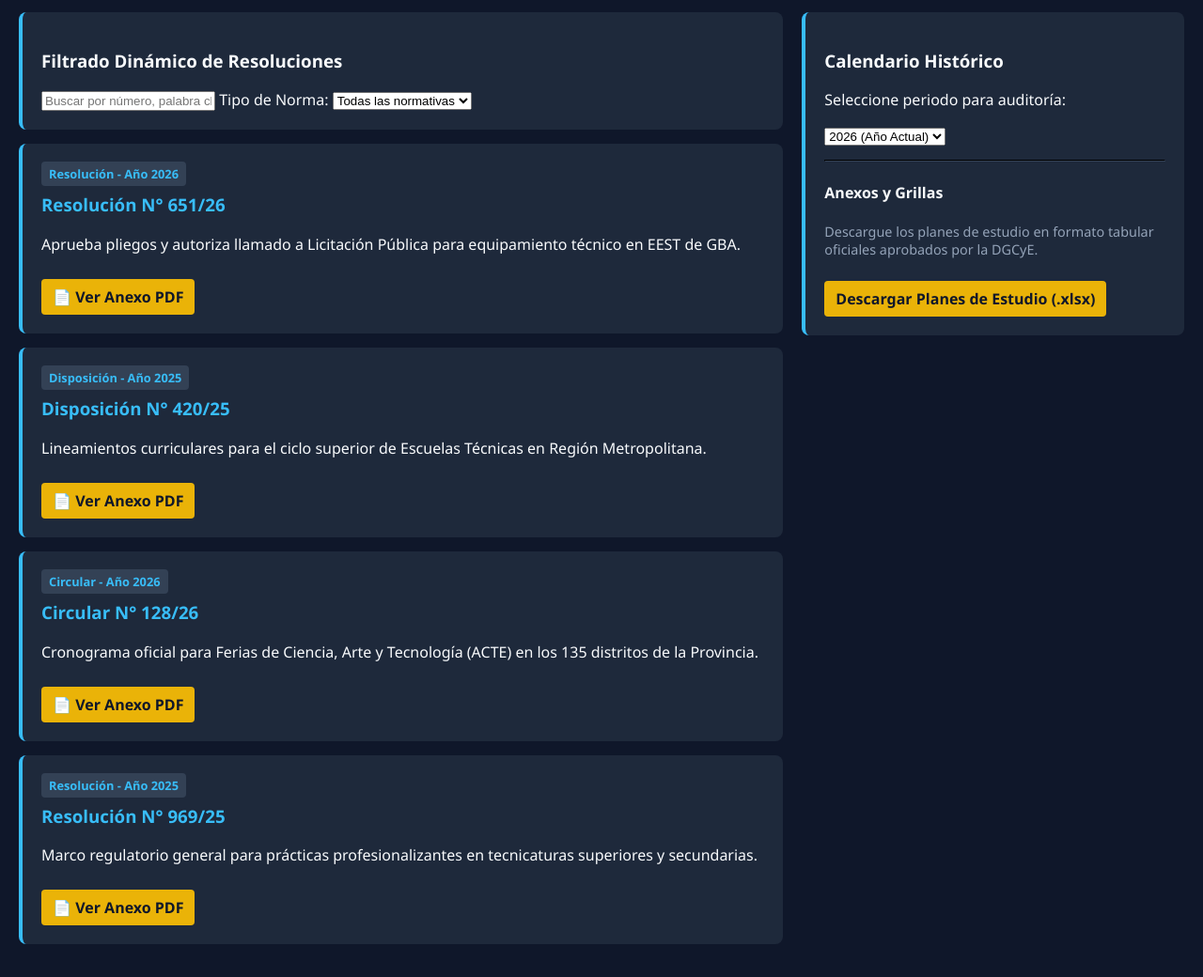
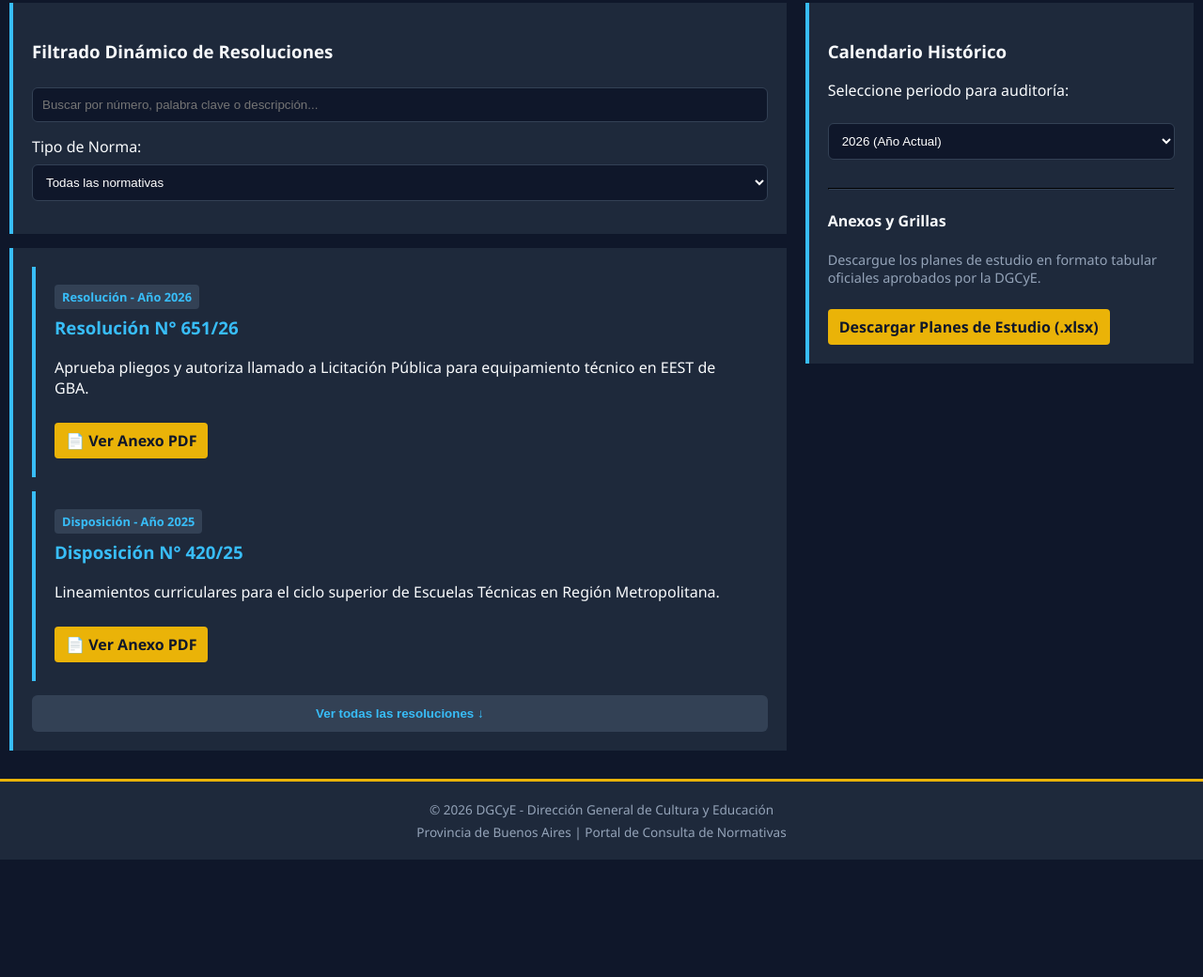
Before and after one commit to TomasOnesti/Actividad19, a plain HTML site: page index.html in a window 1280 px wide. Shown: the part 158-1198 px from the top of the page at 94% size. After the commit the page ends 1073 px from the top, so only its background shows below. Drawn offline with Linux system fonts and the light colour scheme.

Commit message:
cambios esteticos

```diff
--- a/css/estilo.css
+++ b/css/estilo.css
@@ -1,15 +1,23 @@
+
+* {
+    box-sizing: border-box;
+}
+
 body {
     font-family: 'Segoe UI', system-ui, sans-serif;
     background: #0f172a;
     color: #f8fafc;
     margin: 0;
-    padding: 20px;
+    min-height: 100vh;
+    display: flex;
+    flex-direction: column;
 }
+
+/* HEADER */
 
 header {
     background: #1e293b;
     padding: 20px;
-    border-radius: 8px;
     border-bottom: 4px solid #eab308;
     margin-bottom: 20px;
 }
@@ -20,21 +28,41 @@ h1 {
     color: #facc15;
 }
 
+/* DISTRIBUCIÓN PRINCIPAL */
+
 .grid-layout {
     display: grid;
     grid-template-columns: 2fr 1fr;
     gap: 20px;
+    padding: 10px;
+    flex: 1;
+    align-items: stretch;
+}
+
+/* PANEL DE RESOLUCIONES */
+
+.panel-resoluciones {
+    display: flex;
+    flex-direction: column;
+    min-height: 650px;
+    height: 100%;
+}
+
+.encabezado-filtros {
+    flex-shrink: 0;
 }
 
 .card {
     background: #1e293b;
     padding: 20px;
-    border-radius: 8px;
     margin-bottom: 15px;
     border-left: 4px solid #38bdf8;
 }
 
-input select {
+/* BUSCADOR Y SELECTORES */
+
+input,
+select {
     width: 100%;
     padding: 10px;
     margin-top: 8px;
@@ -43,8 +71,51 @@ input select {
     border: 1px solid #334155;
     background: #0f172a;
     color: #fff;
-    box-sizing: border-box;
 }
+
+/* LISTADO DE RESOLUCIONES */
+
+.contenedor-listado {
+    background: #1e293b;
+    border-left: 4px solid #38bdf8;
+    padding: 20px;
+}
+
+.contenedor-listado:not(.expandido) #contenedor-resultados > :nth-child(n+3) {
+    display: none;
+}
+
+/* BOTÓN EXPANDIR */
+
+.btn-expandir {
+    display: block;
+    width: 100%;
+    padding: 12px;
+    background: #334155;
+    color: #38bdf8;
+    border: none;
+    border-radius: 6px;
+    font-weight: bold;
+    cursor: pointer;
+    margin-top: 15px;
+}
+
+.btn-expandir:hover {
+    background: #475569;
+}
+
+/* COLUMNA LATERAL */
+
+.columna-lateral {
+    display: flex;
+    flex-direction: column;
+}
+
+.columna-lateral .card {
+    height: fit-content;
+}
+
+/* BADGES */
 
 .badge {
     background: #334155;
@@ -54,6 +125,8 @@ input select {
     font-size: 0.8rem;
     font-weight: bold;
 }
+
+/* DESCARGA */
 
 .btn-descarga {
     background: #eab308;
@@ -71,3 +144,41 @@ input select {
 .btn-descarga:hover {
     background: #ca8a04;
 }
+
+/* FOOTER */
+
+footer {
+    background: #1e293b;
+    border-top: 3px solid #eab308;
+    text-align: center;
+    padding: 15px;
+    margin-top: 20px;
+
+    color: #94a3b8;
+    font-size: 0.85rem;
+}
+
+footer p {
+    margin: 5px;
+}
+
+/* RESPONSIVE */
+
+@media (max-width: 768px) {
+
+    .grid-layout {
+        grid-template-columns: 1fr;
+    }
+
+    .panel-resoluciones {
+        min-height: 500px;
+    }
+
+    .contenedor-listado {
+        max-height: 500px;
+    }
+
+    h1 {
+        font-size: 1.2rem;
+    }
+}
--- a/index.html
+++ b/index.html
@@ -1,3 +1,4 @@
+
 <!DOCTYPE html>
 <html lang="es">
     <head>
@@ -13,11 +14,17 @@
             <p>Sistema de Consulta Rápida para Instituciones Educativas de la Provincia de Buenos Aires</p>
         </header>
 
-    <div class="grid-layout">
-        <div>
-            <div class="card">
+        <main class="grid-layout">
+            <!-- COLUMNA IZQUIERDA -->
+            <section class="panel-resoluciones">
+                <div class="card encabezado-filtros">
                     <h3>Filtrado Dinámico de Resoluciones</h3>
-                <input type="text" id="buscador" placeholder="Buscar por número, palabra clave o descripción..." oninput="filtrarNormativas()">
+                    <input
+                        type="text"
+                        id="buscador"
+                        placeholder="Buscar por número, palabra clave o descripción..."
+                        oninput="filtrarNormativas()"
+                    >
                     <label for="filtro-tipo">Tipo de Norma:</label>
                     <select id="filtro-tipo" onchange="filtrarNormativas()">
                         <option value="todos">Todas las normativas</option>
@@ -26,27 +33,54 @@
                         <option value="Circular">Circular</option>
                     </select>
                 </div>
+                <!-- TODAS LAS RESOLUCIONES -->
+                <div class="contenedor-listado">
 
                     <div id="contenedor-resultados"></div>
+                    <button
+                        id="btn-expandir"
+                        class="btn-expandir"
+                        onclick="expandirResoluciones()"
+                    >
+                        Ver todas las resoluciones ↓
+                    </button>
                 </div>
+            </section>
+            <!-- COLUMNA DERECHA -->
+            <aside class="columna-lateral">
 
-        <div>
                 <div class="card">
                     <h3>Calendario Histórico</h3>
+
                     <p>Seleccione periodo para auditoría:</p>
+
                     <select id="filtro-anio" onchange="filtrarNormativas()">
                         <option value="2026">2026 (Año Actual)</option>
                         <option value="2025">2025</option>
                         <option value="2024">2024</option>
                     </select>
+
                     <hr style="border-color: #334155; margin: 15px 0;">
+
                     <h4>Anexos y Grillas</h4>
-                <p style="font-size: 0.90rem; color: #94a3b8;">Descargue los planes de estudio en formato tabular oficiales aprobados por la DGCyE.</p>
-                <a href="#" class="btn-descarga" onclick="alert('Descargando Anexo Excel Planes de Estudio GBA...')"> Descargar Planes de Estudio (.xlsx)</a>
+
+                    <p style="font-size: 0.90rem; color: #94a3b8;">
+                        Descargue los planes de estudio en formato tabular
+                        oficiales aprobados por la DGCyE.
+                    </p>
+
+                    <a href="#" class="btn-descarga"
+                    onclick="alert('Descargando Anexo Excel Planes de Estudio GBA...')">
+                        Descargar Planes de Estudio (.xlsx)
+                    </a>
                 </div>
-        </div>
-    </div>
+            </aside>
+        </main>
 
+        <footer>
+            <p>© 2026 DGCyE - Dirección General de Cultura y Educación</p>
+            <p>Provincia de Buenos Aires | Portal de Consulta de Normativas</p>
+        </footer>
         <script src="./js/funciones.js"></script>
     </body>
 </html>
--- a/js/funciones.js
+++ b/js/funciones.js
@@ -36,5 +36,29 @@ function renderizarResultados(lista) {
         </div>
     `).join('');
 }
+
+
+
+function expandirResoluciones() {
+
+    const contenedor = document.querySelector('.contenedor-listado');
+    const boton = document.getElementById('btn-expandir');
+
+    contenedor.classList.toggle('expandido');
+
+    if (contenedor.classList.contains('expandido')) {
+
+        boton.textContent = 'Mostrar menos ↑';
+
+    } else {
+
+        boton.textContent = 'Ver todas las resoluciones ↓';
+
+    }
+}
+
+
+
+
 //Iniciar al cargar la pagina
 renderizarResultados(baseDatosNormativas);
```
Lines whose indentation alone changed are shown as unchanged.
